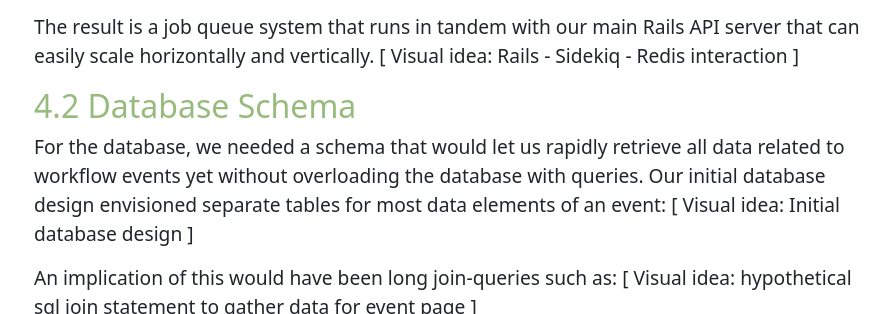
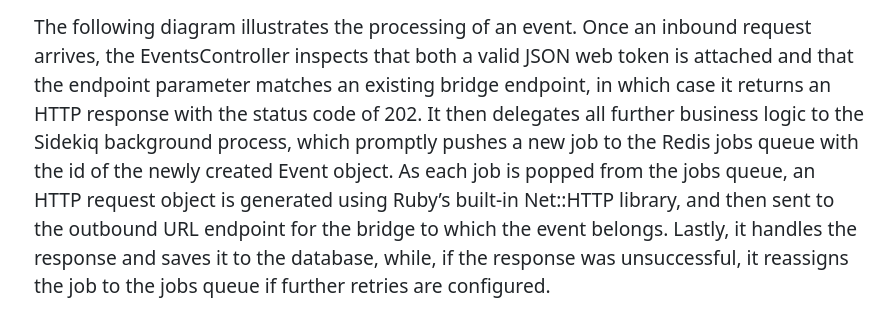
Before and after one commit to williampj/bridgeapi-dev.github.io, a website: page index.html in a window 1280 px wide. Shown: the part 10829-11143 px from the top of the page, without its empty margins (263-1158 px from the left). Drawn offline with Linux system fonts and the light colour scheme.

Commit message:
added text

```diff
--- a/index.html
+++ b/index.html
@@ -450,11 +450,14 @@
                   To aid the user, we set a default payload to be edited or
                   tested as is, along with a JSON linter. The
                   <code>$payload</code> syntax accesses the inbound request
-                  payload, so in the above example <code>$payload.message</code> accesses a
-                  <code>message</code> key at the highest level of the inbound request
-                  payload, while <code>$payload.nested.message</code> plucks the value
-                  referenced by the <code>message</code> key of the <code>nested</code> object. As in
-                  the header fields, <code>$env</code> syntax could likewise be applied to
+                  payload, so in the above example
+                  <code>$payload.message</code> accesses a
+                  <code>message</code> key at the highest level of the inbound
+                  request payload, while
+                  <code>$payload.nested.message</code> plucks the value
+                  referenced by the <code>message</code> key of the
+                  <code>nested</code> object. As in the header fields,
+                  <code>$env</code> syntax could likewise be applied to
                   reference environmental variables within the payload.
                 </p>
 
@@ -589,6 +592,29 @@
                   cache - the cache used by Sidekiq - can issue jobs to numerous
                   Sidekiq server instances.
                 </p>
+
+                <p>
+                  The following diagram illustrates the processing of an event.
+                  Once an inbound request arrives, the EventsController inspects
+                  that both a valid JSON web token is attached and that the
+                  endpoint parameter matches an existing bridge endpoint, in
+                  which case it returns an HTTP response with the status code of
+                  202. It then delegates all further business logic to the
+                  Sidekiq background process, which promptly pushes a new job to
+                  the Redis jobs queue with the id of the newly created Event
+                  object. As each job is popped from the jobs queue, an HTTP
+                  request object is generated using Ruby’s built-in Net::HTTP
+                  library, and then sent to the outbound URL endpoint for the
+                  bridge to which the event belongs. Lastly, it handles the
+                  response and saves it to the database, while, if the response
+                  was unsuccessful, it reassigns the job to the jobs queue if
+                  further retries are configured.
+                </p>
+
+                <img
+                  src="./images/architecture/event_diagram.svg"
+                  class="mx-auto img-fluid"
+                />
 
                 <p>
                   The result is a job queue system that runs in tandem with our
@@ -987,7 +1013,7 @@
                   </li>
                   <li>
                     <a href="https://blog.postman.com/api-growth-rate/">
-                      API Growth Continues to Skyrocket in2020<sup>[2]</sup>
+                      API Growth Continues to Skyrocket in 2020<sup>[2]</sup>
                     </a>
                   </li>
                   <li>
```
